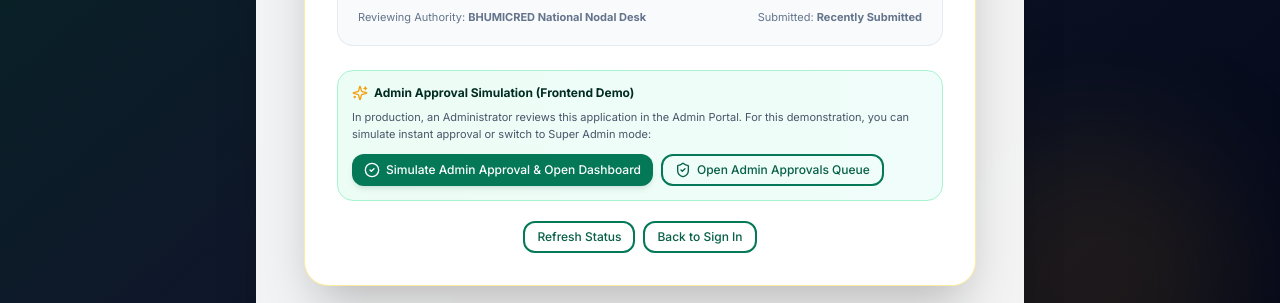
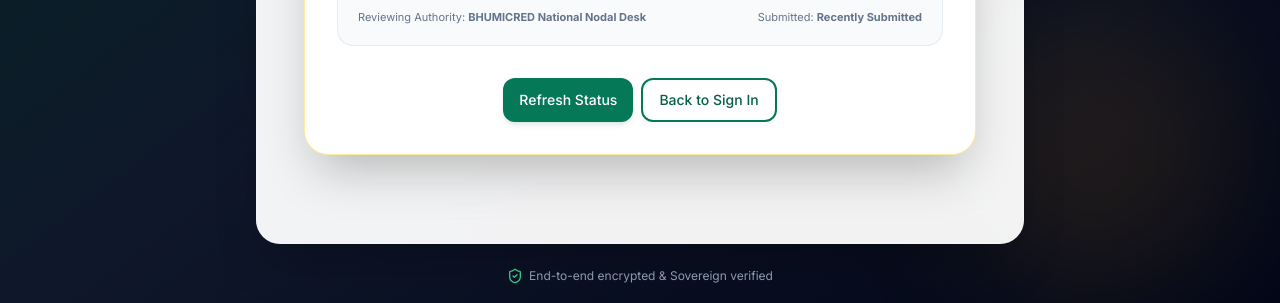
Before and after one commit to ShrutiGaud3/Bhumicred, a React (Vite) app: page /verification-pending in a window 1280 px wide. Shown: the part 639-942 px from the top of the page. Built offline with nearby package versions, Linux system fonts and the light colour scheme; no server answers.

Commit message:
fix(ui): remove admin simulation demo box from pending approval screen

```diff
--- a/src/components/states/PendingApproval.jsx
+++ b/src/components/states/PendingApproval.jsx
@@ -183,47 +183,14 @@ export const PendingApproval = ({
             Access Full Farmer Dashboard
           </Button>
         ) : (
-          <>
-            {/* Interactive Demo Simulation Tools */}
-            <div className="p-3.5 bg-gradient-to-r from-emerald-50 to-teal-50 dark:from-emerald-950/80 dark:to-teal-950/80 rounded-2xl border border-emerald-200 dark:border-emerald-800 text-left space-y-2">
-              <div className="flex items-center gap-1.5 text-xs font-bold text-emerald-950 dark:text-emerald-300">
-                <Sparkles className="w-4 h-4 text-amber-500" />
-                <span>Admin Approval Simulation (Frontend Demo)</span>
-              </div>
-              <p className="text-[11px] text-slate-600 dark:text-slate-300 leading-normal">
-                In production, an Administrator reviews this application in the Admin Portal. For this demonstration, you can simulate instant approval or switch to Super Admin mode:
-              </p>
-              <div className="flex flex-col sm:flex-row gap-2 pt-1">
-                <Button
-                  onClick={handleSimulateAdminApproval}
-                  variant="primary"
-                  size="sm"
-                  className="bg-emerald-700 hover:bg-emerald-800 w-full sm:w-auto"
-                  icon={CheckCircle2}
-                >
-                  Simulate Admin Approval & Open Dashboard
-                </Button>
-                <Button
-                  onClick={handleGoToAdminQueue}
-                  variant="outline"
-                  size="sm"
-                  className="border-emerald-300 text-emerald-800 hover:bg-emerald-100 w-full sm:w-auto"
-                  icon={ShieldCheck}
-                >
-                  Open Admin Approvals Queue
-                </Button>
-              </div>
-            </div>
-
           <div className="flex flex-col sm:flex-row gap-2 justify-center pt-2">
-              <Button onClick={handleRefreshStatus} variant="outline" size="sm">
+            <Button onClick={handleRefreshStatus} variant="primary" size="md" className="bg-emerald-700 hover:bg-emerald-800">
               Refresh Status
             </Button>
-              <Button onClick={() => navigate('/login')} variant="outline" size="sm">
+            <Button onClick={() => navigate('/login')} variant="outline" size="md">
               Back to Sign In
             </Button>
           </div>
-          </>
         )}
       </div>
     </div>
```
Lines whose indentation alone changed are shown as unchanged.
